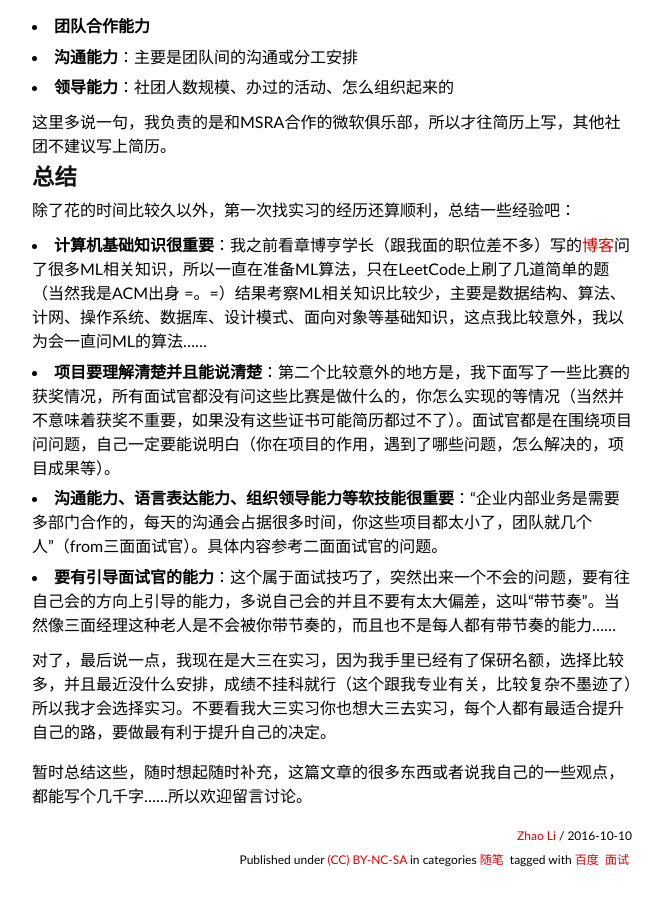
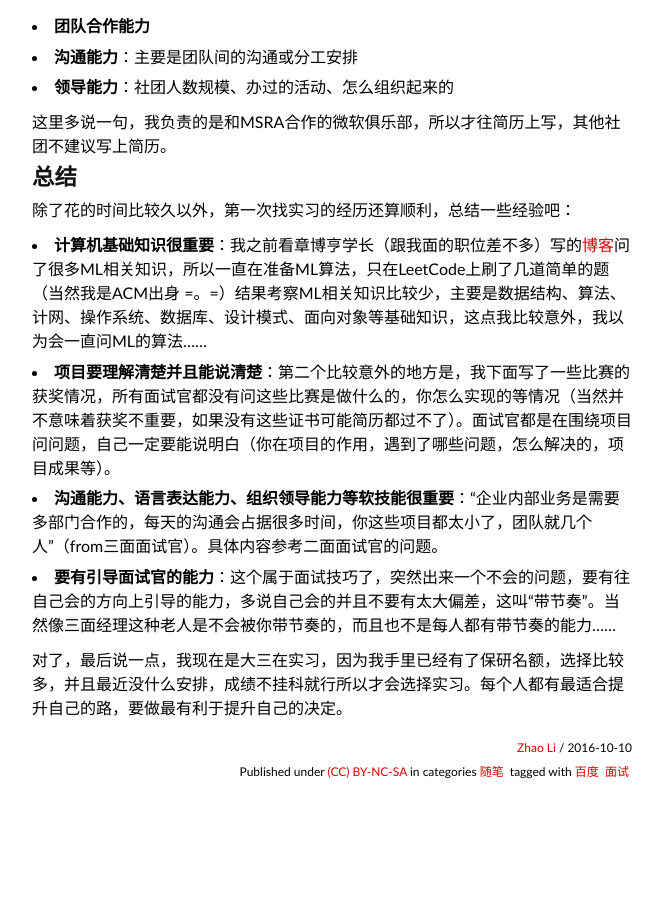
Before and after one commit to livc/livc.github.io, a Jekyll site: the page built from _posts/2016-10-10-169.md, in a window 1280 px wide and 900 px high, scrolled down 2228 px. Shown: the whole window, without its empty margins (308-971 px from the left). Built offline with Jekyll 4.4.1, drawn with Linux system fonts in a browser that asks for light colours; nearby versions of some CDN libraries; some web fonts are replaced; comment, search, counter and statistics services are not loaded; after the commit the page ends 3040 px from its top, so only the background shows below that.

Commit message:
update post169

```diff
--- a/_posts/2016-10-10-169.md
+++ b/_posts/2016-10-10-169.md
@@ -89,6 +89,4 @@
 - **沟通能力、语言表达能力、组织领导能力等软技能很重要**：“企业内部业务是需要多部门合作的，每天的沟通会占据很多时间，你这些项目都太小了，团队就几个人”（from三面面试官）。具体内容参考二面面试官的问题。
 - **要有引导面试官的能力**：这个属于面试技巧了，突然出来一个不会的问题，要有往自己会的方向上引导的能力，多说自己会的并且不要有太大偏差，这叫“带节奏”。当然像三面经理这种老人是不会被你带节奏的，而且也不是每人都有带节奏的能力……
 
-对了，最后说一点，我现在是大三在实习，因为我手里已经有了保研名额，选择比较多，并且最近没什么安排，成绩不挂科就行（这个跟我专业有关，比较复杂不墨迹了）所以我才会选择实习。不要看我大三实习你也想大三去实习，每个人都有最适合提升自己的路，要做最有利于提升自己的决定。
-
-暂时总结这些，随时想起随时补充，这篇文章的很多东西或者说我自己的一些观点，都能写个几千字……所以欢迎留言讨论。
+对了，最后说一点，我现在是大三在实习，因为我手里已经有了保研名额，选择比较多，并且最近没什么安排，成绩不挂科就行所以才会选择实习。每个人都有最适合提升自己的路，要做最有利于提升自己的决定。
```
